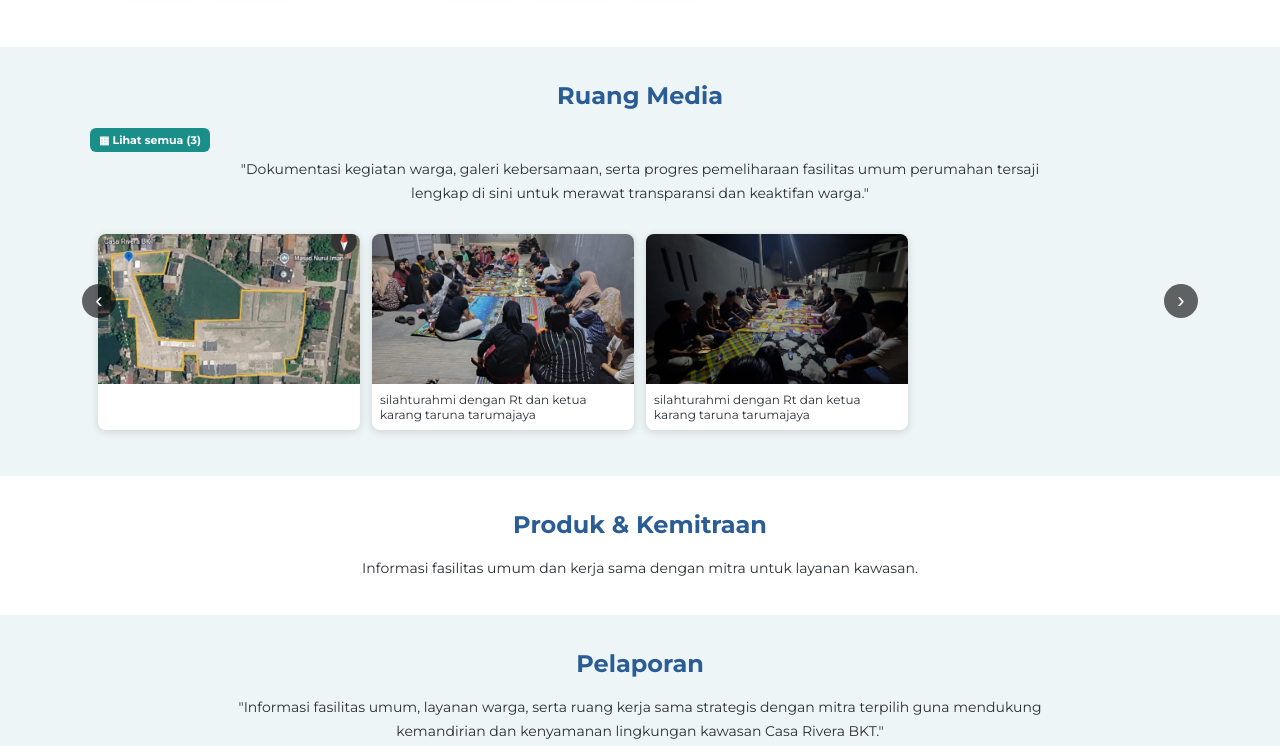
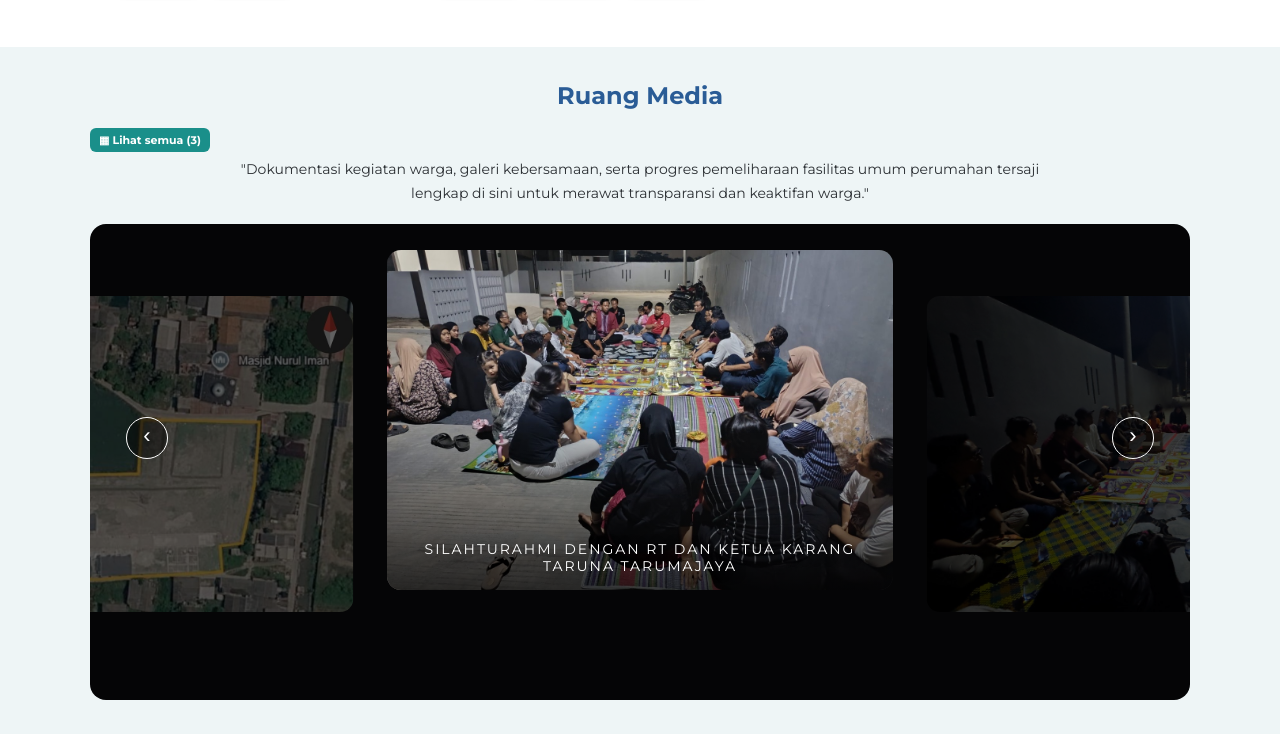
Before and after one commit to rezaramdani9-cmyk/Portal-Warga-Casa-Rivera, a plain HTML site: page index.html in a window 1280 px wide. Shown: the part 1155-1901 px from the top of the page. Drawn offline with Linux system fonts and the light colour scheme.

Commit message:
Update index.html

```diff
--- a/index.html
+++ b/index.html
@@ -38,6 +38,30 @@ footer{background:var(--dk);color:#cde;text-align:center;font-size:12px;padding:
 .rail figure:hover img,.rail figure:hover video,.gal figure:hover img,.gal figure:hover video,.mmg figure:hover img,.mmg figure:hover video{transform:scale(1.08)}
 }
 @media (prefers-reduced-motion:reduce){.rail figure,.gal figure,.mmg figure,.rail figure img,.gal figure img,.mmg figure img{transition:none}.rail figure:hover,.gal figure:hover,.mmg figure:hover{transform:none}.rail figure:hover img,.gal figure:hover img,.mmg figure:hover img{transform:none}}
+
+/* galeri carousel gelap (Ruang Media & Produk) */
+.cfw{position:relative;margin-top:18px;background:#050506;border-radius:16px;overflow:hidden;padding:26px 0 74px;--w:46%;--h:340px}
+.cf{position:relative;height:calc(var(--h) + 36px)}
+.cfs{position:absolute;top:0;left:50%;width:var(--w);margin:0 0 0 calc(var(--w) / -2);height:var(--h);cursor:pointer;transition:transform .6s cubic-bezier(.4,0,.2,1),opacity .45s ease}
+.cfw:not(.rd) .cfs{opacity:0!important;transition:none}
+.cfm{position:relative;width:100%;height:100%;border-radius:14px;overflow:hidden;background:#111;transition:filter .6s ease}
+.cfm img,.cfm video{width:100%;height:100%;object-fit:cover;display:block;transition:transform .6s ease}
+.cfs:not(.on) .cfm{filter:brightness(.38)}
+.cfm b{position:absolute;top:50%;left:50%;transform:translate(-50%,-50%);color:#fff;font-size:44px;text-shadow:0 2px 10px #000;pointer-events:none}
+.cfc{position:absolute;inset:0;display:flex;align-items:center;justify-content:center;padding:18px;text-align:center;color:#fff;background:linear-gradient(#0000002e,#0000005c);opacity:0;transition:opacity .35s ease;pointer-events:none}
+.cfc span{font:300 clamp(16px,2.6vw,32px)/1.25 Montserrat,Arial,sans-serif;letter-spacing:.14em;text-transform:uppercase;text-shadow:0 2px 12px #000a;transform:translateY(8px);transition:transform .35s ease}
+.cfl{position:absolute;top:calc(100% + 14px);left:6%;right:6%;text-align:center;color:#e8e8e8;font:500 12px/1.5 Montserrat,Arial,sans-serif;letter-spacing:.1em;text-transform:uppercase;opacity:0;transition:opacity .35s ease;pointer-events:none}
+.cfs:not(.on) .cfl{display:none}
+.cfs.on:hover .cfc,.cfs.on:hover .cfl{opacity:1}
+.cfs.on:hover .cfc span{transform:none}
+.cfs.on:hover .cfm img,.cfs.on:hover .cfm video{transform:scale(1.05)}
+.cfs .hvf{height:100%;width:100%}
+.cfb{position:absolute;top:calc(var(--h) / 2 + 23px);width:42px;height:42px;border:1.5px solid #fff;border-radius:50%;background:#0006;color:#fff;font-size:22px;line-height:1;cursor:pointer;z-index:6;padding:0 0 3px;transition:background .2s}
+.cfb:hover{background:#fff3}
+.cfb.cp{left:36px}.cfb.cn{right:36px}
+@media (max-width:640px){.cfw{--w:72%;--h:220px;padding:18px 0 60px}.cfb{width:34px;height:34px;font-size:18px}.cfb.cp{left:8px}.cfb.cn{right:8px}}
+@media (hover:none){.cfs.on .cfc{opacity:1;align-items:flex-end;padding-bottom:14px;background:linear-gradient(#0000 50%,#000b)}.cfs.on .cfc span{font-size:14px;transform:none}.cfs.on .cfl{opacity:1}}
+@media (prefers-reduced-motion:reduce){.cfs,.cfm,.cfm img,.cfc,.cfc span{transition:none}}
 /* struktur organisasi */
 .orgw{margin-top:8px}
 .ozb{display:flex;justify-content:flex-end;align-items:center;gap:4px;margin-bottom:4px}
@@ -340,10 +364,20 @@ function mmDraw(){const d=$('mm');if(!d)return;const L=(P[MM.k]||{}).gambar||[],
  const m=g.yt?`<iframe src="https://www.youtube-nocookie.com/embed/${esc(g.yt)}?autoplay=1&rel=0&playsinline=1" allow="autoplay; encrypted-media; picture-in-picture; fullscreen" allowfullscreen></iframe>`:g.v?`<video src="${esc(g.src)}" controls autoplay playsinline></video>`:`<img src="${esc(g.src)}" alt="${esc(g.cap)}">`;
  d.innerHTML=`<div class="mmb"><div class="mmh"><button onclick="mmOpen('${MM.k}')">▦ Semua</button><span>${pos+1} / ${o.length}</span><button onclick="mmClose()" aria-label="Tutup">✕</button></div><div class="mmv">${m}${mmIc(f)}</div><div class="mmc">${esc(g.cap)}</div>${o.length>1?'<button class="mp" onclick="mmNav(-1)" aria-label="Sebelumnya">‹</button><button class="mn" onclick="mmNav(1)" aria-label="Berikutnya">›</button>':''}</div>`}
 addEventListener('keydown',e=>{if(!$('mm'))return;if(e.key==='Escape')mmClose();else if(MM.i>=0&&e.key==='ArrowLeft')mmNav(-1);else if(MM.i>=0&&e.key==='ArrowRight')mmNav(1)});
-function galV(L,k){if(!L.length)return'';const th=g=>g.yt?`<img loading="lazy" src="https://i.ytimg.com/vi/${esc(g.yt)}/mqdefault.jpg" alt="">`:g.v?`<video src="${esc(g.src)}#t=0.1" muted preload="metadata" playsinline></video>`:`<img loading="lazy" src="${esc(g.src)}" alt="${esc(g.cap)}" onerror="imgRetry(this)">`;
-return`<div class="rwl"><button class="rb pv" aria-label="Sebelumnya" onclick="railGo(this.parentNode,-1)">‹</button><div class="rail" onmouseenter="this.parentNode.classList.add('hold')" onmouseleave="this.parentNode.classList.remove('hold')" ontouchstart="this.parentNode.classList.add('hold')" ontouchend="setTimeout(()=>this.parentNode.classList.remove('hold'),6000)">${L.map((g,i)=>`<figure onclick="mmOpen('${k}',${i})">${th(g)}${g.yt||g.v?'<b>▶</b>':''}${g.cap?`<figcaption>${esc(g.cap)}</figcaption>`:''}</figure>`).join('')}</div><button class="rb nx" aria-label="Berikutnya" onclick="railGo(this.parentNode,1)">›</button></div>`}
+function galV(L,k){if(!L.length)return'';const th=g=>g.yt?`<img loading="lazy" src="https://i.ytimg.com/vi/${esc(g.yt)}/mqdefault.jpg" alt="">`:g.v?`<video src="${esc(g.src)}#t=0.1" muted loop preload="metadata" playsinline></video>`:`<img loading="lazy" src="${esc(g.src)}" alt="${esc(g.cap)}" onerror="imgRetry(this)">`;
+return`<div class="cfw" onmouseenter="this.classList.add('hold')" onmouseleave="this.classList.remove('hold')" ontouchstart="this.classList.add('hold')" ontouchend="setTimeout(()=>this.classList.remove('hold'),6000)"><button class="cfb cp" aria-label="Sebelumnya" onclick="cfGo(this.parentNode,-1)">‹</button><div class="cf">${L.map((g,i)=>`<figure class="cfs" onclick="cfClick(this,'${k}',${i})"><div class="cfm">${th(g)}${g.yt||g.v?'<b>▶</b>':''}${g.cap?`<div class="cfc"><span>${esc(g.cap)}</span></div>`:''}</div>${g.lok?`<small class="cfl">${esc(g.lok)}</small>`:''}</figure>`).join('')}</div><button class="cfb cn" aria-label="Berikutnya" onclick="cfGo(this.parentNode,1)">›</button></div>`}
+/* carousel galeri: gambar tengah besar, kiri-kanan redup */
+function cfRender(w,anim){const F=[...w.querySelectorAll('.cfs')],N=F.length,i=w._i||0,h=Math.floor(N/2);
+ w.querySelectorAll('.hvf').forEach(x=>x.remove());w.querySelectorAll('video').forEach(v=>v.pause());w.querySelectorAll('.vp').forEach(x=>x.classList.remove('vp'));
+ F.forEach((f,j)=>{let p=N===2?(j===i?0:(i===0?1:-1)):((j-i+N+h)%N)-h;const a=Math.abs(p);f.classList.toggle('on',p===0);f.style.transform=`translateX(calc(${p}*(100% + 16px))) translateY(${p===0?0:34}px) scale(${p===0?1:.93})`;f.style.opacity=a>1?0:1;f.style.pointerEvents=a>1?'none':'';f.style.zIndex=p===0?3:2-(a>1?1:0)});
+ w.querySelectorAll('.cfb').forEach(b=>b.style.display=N>1?'':'none');if(!w.classList.contains('rd')){requestAnimationFrame(()=>w.classList.add('rd'))}}
+function cfInit(){document.querySelectorAll('.cfw').forEach(w=>{if(w._init)return;w._init=1;w._i=0;cfRender(w)})}
+window.cfGo=(w,d)=>{const N=w.querySelectorAll('.cfs').length;if(N<2)return;w._i=((w._i||0)+d+N)%N;cfRender(w)};
+window.cfClick=(f,k,i)=>{const w=f.closest('.cfw');if(f.classList.contains('on'))mmOpen(k,i);else{w._i=[...w.querySelectorAll('.cfs')].indexOf(f);cfRender(w)}};
+{let x0=null,y0=0;document.addEventListener('touchstart',e=>{const c=e.target.closest&&e.target.closest('.cf');if(c&&e.touches.length===1){x0=e.touches[0].clientX;y0=e.touches[0].clientY}else x0=null},{passive:true});
+ document.addEventListener('touchend',e=>{if(x0===null)return;const c=e.target.closest&&e.target.closest('.cfw'),t=e.changedTouches[0],dx=t.clientX-x0,dy=t.clientY-y0;x0=null;if(c&&Math.abs(dx)>40&&Math.abs(dx)>Math.abs(dy)*1.5){cfGo(c,dx<0?1:-1)}},{passive:true})}
 function railGo(w,d){const r=w.querySelector('.rail'),f=r.querySelector('figure');if(!f)return;const e=r.scrollWidth-r.clientWidth;if(d>0&&r.scrollLeft>=e-4)r.scrollTo({left:0,behavior:'smooth'});else if(d<0&&r.scrollLeft<=4)r.scrollTo({left:e,behavior:'smooth'});else r.scrollBy({left:d*(f.offsetWidth+12),behavior:'smooth'})}
-if(!matchMedia('(prefers-reduced-motion: reduce)').matches)setInterval(()=>{if(!document.hidden&&!$('mm'))document.querySelectorAll('.rwl:not(.hold)').forEach(w=>{const r=w.querySelector('.rail');if(r.scrollWidth>r.clientWidth+4)railGo(w,1)})},4500);
+if(!matchMedia('(prefers-reduced-motion: reduce)').matches)setInterval(()=>{if(!document.hidden&&!$('mm'))document.querySelectorAll('.cfw:not(.hold)').forEach(w=>{if(w.querySelectorAll('.cfs').length>1)cfGo(w,1)})},4500);
 const galEd=(k,t)=>`<h3>${t}</h3><div class="pnl"><input id="mf_${k}" type="file" accept="image/*,video/*" multiple><input id="mc_${k}" placeholder="Keterangan foto/video (misal: nama produk, harga, kontak)"><input id="ml_${k}" placeholder="Lokasi (opsional, misal: Taman Blok B)"><label style="display:block;font-size:13px;margin:4px 0"><input type="checkbox" id="mg_${k}" checked> Ambil lokasi otomatis dari data GPS foto (jika ada)</label><button class="btn" onclick="upImg('${k}')">Unggah foto / video</button><small style="display:block;margin-top:6px;color:#777">Video maks. 60 detik, otomatis dikompres (jangan pindah tab selama proses)</small></div><div class="pnl"><input id="yt_${k}" placeholder="Atau tempel link YouTube (video boleh diset Tidak publik)"><button class="btn" onclick="addYt('${k}')">Tambah video YouTube</button></div><div class="gal">${((P[k]||{}).gambar||[]).map((g,i)=>`<figure>${g.yt?`<img src="https://i.ytimg.com/vi/${esc(g.yt)}/mqdefault.jpg" alt="">`:g.v?`<video src="${esc(g.src)}#t=0.1" muted preload="metadata"></video>`:`<img src="${esc(g.src)}" alt="" onerror="imgRetry(this)">`}<figcaption>${g.yt?'▶️ ':g.v?'🎬 ':''}${esc(g.cap)} <a href="#" style="color:var(--rd)" onclick="delImg('${k}',${i});return false">hapus</a></figcaption></figure>`).join('')}</div>`;
 function web(){const gb=(P.media&&P.media.gambar)||[];const bx=(k,l,i)=>`<div style="margin-top:10px"><b style="font-size:12px">${l}</b><br>${okp(P[k])?`<img src="${esc(P[k])}" alt="" style="height:54px;border:1px solid #ddd;border-radius:6px;margin:4px 0;display:block">`:'<small style="color:#888">Belum ada.</small><br>'}<input id="${i}" type="file" accept="image/*"><button class="btn sm" onclick="upBrand('${k}','${i}')">Unggah</button>${P[k]?`<button class="btn red sm" onclick="delBrand('${k}')">Hapus</button>`:''}</div>`;return`<div class="pnl"><b>Logo & gambar sampul</b>${bx('logo','Logo (tampil di header dan menu aplikasi)','lgf')}${bx('hero','Gambar sampul (latar bagian atas halaman publik)','hrf')}</div><div class="pnl"><b>Identitas</b><p>Nama: ${esc(P.nama)}<br>WhatsApp: ${waList().map(x=>esc(x.n)+' ('+esc(x.w)+')').join(', ')||'belum diatur'}<br>Nomor admin (reset password): ${esc(P.wra||P.wa||'belum diatur')}<br>Grup WhatsApp warga: ${P.grup?'terpasang':'belum diatur'}<br>Warna tema: ${esc(P.tema||'Biru-hijau (bawaan)')}</p><button class="btn sm" onclick="fId()">Ubah</button></div>
  ${orgEd()}<h3>Teks halaman publik</h3>${SEC.map(([k,a])=>`<div class="pnl"><b>${esc((P[k]||{}).judul||a)}</b><p>${esc((P[k]||{}).teks)}</p><button class="btn sm" onclick="fTeks('${k}')">Ubah teks</button></div>`).join('')}
@@ -445,18 +479,16 @@ new MutationObserver(eyes).observe(document.body,{childList:true,subtree:true});
 const OZ=[1,1.5,2.2,3.2],OZMAX=1.4;
 function fitOrg(){document.querySelectorAll('.org').forEach(o=>{const t=o.firstElementChild;if(!t)return;const cw=o.offsetWidth,nw=t.offsetWidth,nh=t.offsetHeight;if(!cw||!nw)return;const z=o._z||1,fit=Math.min(1,cw/nw),sc=Math.min(Math.max(fit,OZMAX),fit*z),zm=sc>fit+.001;o.classList.toggle('zm',zm);if(!zm){o.scrollLeft=0;o.scrollTop=0}t.style.transform=`scale(${sc})`;t.style.marginLeft=Math.max(0,(cw-nw*sc)/2)+'px';o.style.height=(zm?Math.min(Math.ceil(nh*sc),Math.round(innerHeight*.7)):Math.ceil(nh*sc))+'px';o._w=cw;const b=o.previousElementSibling;if(b&&b.classList.contains('ozb')){b.querySelector('.ozl').textContent=Math.round(sc*100)+'%';b.querySelector('.ozm').disabled=z<=1;b.querySelector('.ozp').disabled=z>=OZ[OZ.length-1]||sc>=OZMAX-.001}if(!o._ro&&window.ResizeObserver){o._ro=new ResizeObserver(()=>{if(o._w!==o.offsetWidth)requestAnimationFrame(fitOrg)});o._ro.observe(o)}})}
 window.orgZoom=(b,d)=>{const o=b.closest('.orgw').querySelector('.org');let i=OZ.indexOf(o._z||1);i=d===0?0:Math.max(0,Math.min(OZ.length-1,i+d));o._z=OZ[i];fitOrg();o.scrollLeft=(o.scrollWidth-o.clientWidth)/2;o.scrollTop=0};
-window.orgInfo=id=>{const O=P.org||[],x=O.find(a=>a.id===id);if(!x)return;const up=O.find(a=>a.id===x.induk),ks=orgKids(x.id),ini=esc((x.nama||x.jabatan||'?').trim().charAt(0).toUpperCase());
+window.orgInfo=id=>{const O=P.org||[],x=O.find(a=>a.id===id);if(!x)return;const ini=esc((x.nama||x.jabatan||'?').trim().charAt(0).toUpperCase());
  modal(`<div style="text-align:center">${okp(x.foto)?`<img src="${esc(x.foto)}" alt="" onerror="imgRetry(this)" style="width:120px;height:120px;border-radius:50%;object-fit:cover">`:`<div style="width:120px;height:120px;border-radius:50%;margin:0 auto;display:flex;align-items:center;justify-content:center;font-weight:800;font-size:44px;color:#fff;background:var(--tl)">${ini}</div>`}<h3 style="margin:12px 0 2px">${esc(x.jabatan)}</h3><div style="color:#456">${esc(x.nama||'-')}</div></div>`
- +(up?`<p style="margin:14px 0 4px"><small style="color:#667">Berada di bawah</small><br><b>${esc(up.jabatan)}</b>${up.nama?` (${esc(up.nama)})`:''}</p>`:'')
- +(ks.length?`<p style="margin:10px 0 4px"><small style="color:#667">Membawahi ${ks.length} jabatan</small></p><ul style="margin:0;padding-left:18px">${ks.map(k=>`<li><b>${esc(k.jabatan)}</b>${k.nama?` - ${esc(k.nama)}`:''}</li>`).join('')}</ul>`:'')
  +`<div style="margin-top:14px;text-align:center"><button class="btn gr" onclick="closeM()">Tutup</button></div>`)};
 {let d=null;document.addEventListener('mousedown',e=>{const o=e.target.closest&&e.target.closest('.org.zm');if(!o||e.button)return;d={o,x:e.clientX,y:e.clientY,l:o.scrollLeft,t:o.scrollTop,m:0}});
  addEventListener('mousemove',e=>{if(!d)return;const dx=e.clientX-d.x,dy=e.clientY-d.y;if(Math.abs(dx)+Math.abs(dy)>5)d.m=1;if(d.m){d.o.scrollLeft=d.l-dx;d.o.scrollTop=d.t-dy;e.preventDefault()}});
  addEventListener('mouseup',()=>{if(d&&d.m){const o=d.o;o._nc=1;setTimeout(()=>{o._nc=0},0)}d=null});
  document.addEventListener('click',e=>{const o=e.target.closest&&e.target.closest('.org');if(o&&o._nc){e.stopPropagation();e.preventDefault()}},true)}
-{let q=0;const go=()=>{if(q)return;q=requestAnimationFrame(()=>{q=0;fitOrg()})};new MutationObserver(go).observe(document.body,{childList:true,subtree:true});addEventListener('resize',go);addEventListener('load',go);if(document.fonts&&document.fonts.ready)document.fonts.ready.then(go);go()}
+{let q=0;const go=()=>{if(q)return;q=requestAnimationFrame(()=>{q=0;fitOrg();cfInit()})};new MutationObserver(go).observe(document.body,{childList:true,subtree:true});addEventListener('resize',go);addEventListener('load',go);if(document.fonts&&document.fonts.ready)document.fonts.ready.then(go);go()}
 /* hover galeri: video diputar otomatis (tanpa suara), thumbnail YouTube jadi pemutar mini */
-if(matchMedia('(hover:hover)').matches){let T=0,cur=null;const SEL='.rail figure,.gal figure,.mmg figure',
+if(matchMedia('(hover:hover)').matches){let T=0,cur=null;const SEL='.cfs.on,.gal figure,.mmg figure',
  stop=f=>{clearTimeout(T);if(!f)return;f.classList.remove('vp');const v=f.querySelector('video');if(v){v.pause();try{v.currentTime=.1}catch(e){}}const y=f.querySelector('.hvf');if(y)y.remove()};
  document.addEventListener('mouseover',e=>{const f=e.target.closest?e.target.closest(SEL):null;if(f===cur)return;stop(cur);cur=f;if(!f)return;
   T=setTimeout(()=>{const v=f.querySelector('video');if(v){v.muted=true;v.loop=true;const pr=v.play();if(pr&&pr.catch)pr.catch(()=>{});f.classList.add('vp');return}
```
